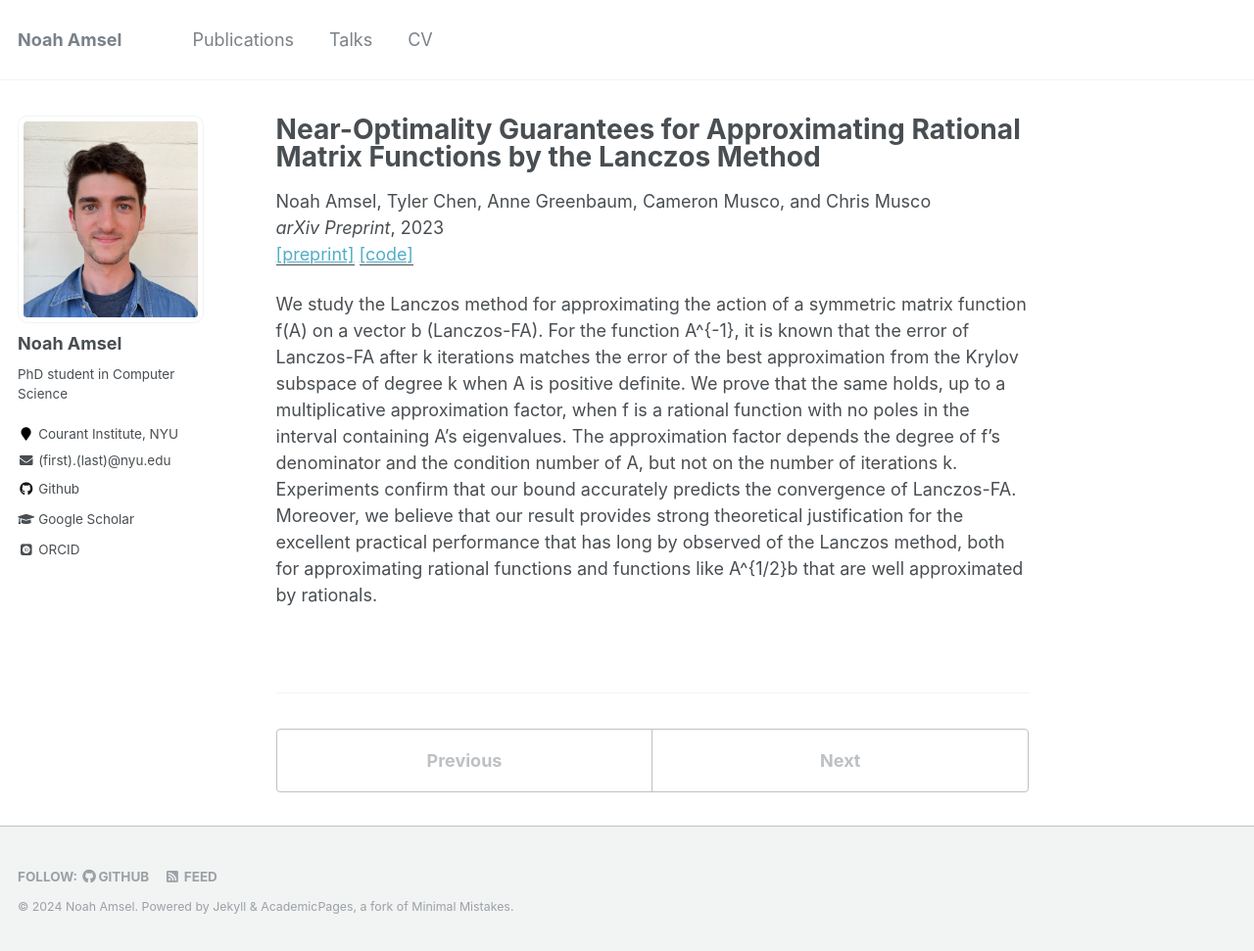
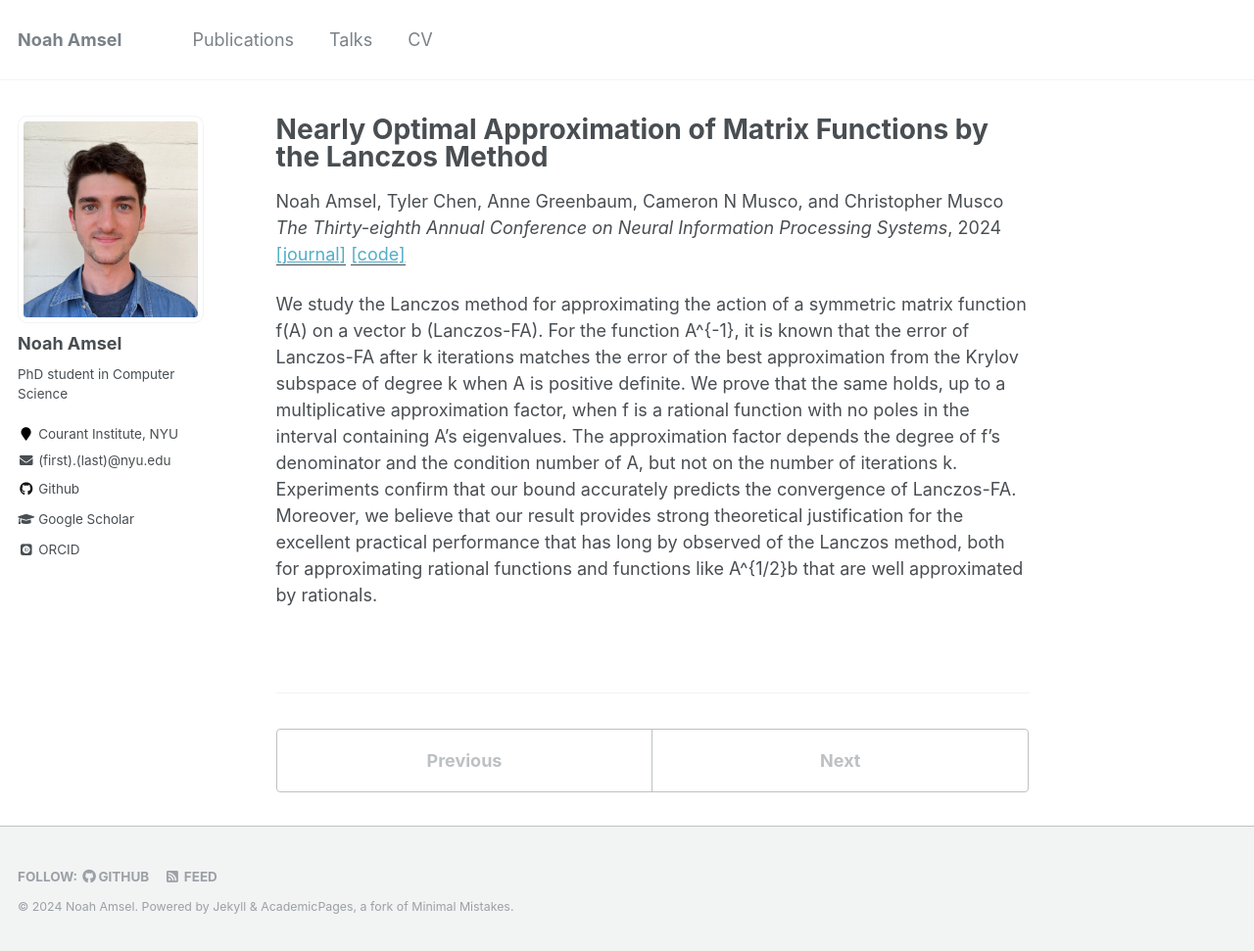
Before and after one commit to NoahAmsel/NoahAmsel.github.io, a Jekyll site: the page built from _publications/2024-nearly-optimal-approximation-of-matrix.md, in a window 1280 px wide and 971 px high. Shown: the whole window at 98% size. Built offline with Jekyll 4.4.1, drawn with Linux system fonts in a browser that asks for light colours; some web fonts are replaced.

Commit message:
update lanczos after neurips acceptance

```diff
--- a/_publications/2023-nearoptimality-guarantees-for-approximating-rational.md
+++ b/_publications/2024-nearly-optimal-approximation-of-matrix.md
@@ -1,11 +1,11 @@
 ---
-title: "Near-Optimality Guarantees for Approximating Rational Matrix Functions by the Lanczos Method"
+title: "Nearly Optimal Approximation of Matrix Functions by the Lanczos Method"
 collection: "publications"
-permalink: "/publication/2023-nearoptimality-guarantees-for-approximating-rational"
-date: "2023-03-01"
-publication_authors: "Noah Amsel, Tyler Chen, Anne Greenbaum, Cameron Musco, and Chris Musco"
-venue: "arXiv Preprint"
-paperurl: "https://arxiv.org/abs/2303.03358"
+permalink: "/publication/2024-nearly-optimal-approximation-of-matrix"
+date: "2024-01-01"
+publication_authors: "Noah Amsel, Tyler Chen, Anne Greenbaum, Cameron N Musco, and Christopher Musco"
+venue: "The Thirty-eighth Annual Conference on Neural Information Processing Systems"
+paperurl: "https://openreview.net/forum?id=3s8V8QP9XV"
 poster_url: "/files/icerm_poster.pdf"
 code_url: "https://github.com/NoahAmsel/lanczos-optimality/tree/near_optimality_paper"
 ---
```
Also changed, not shown: cv/publications.bib (+12 -14 lines), 1 other file.
